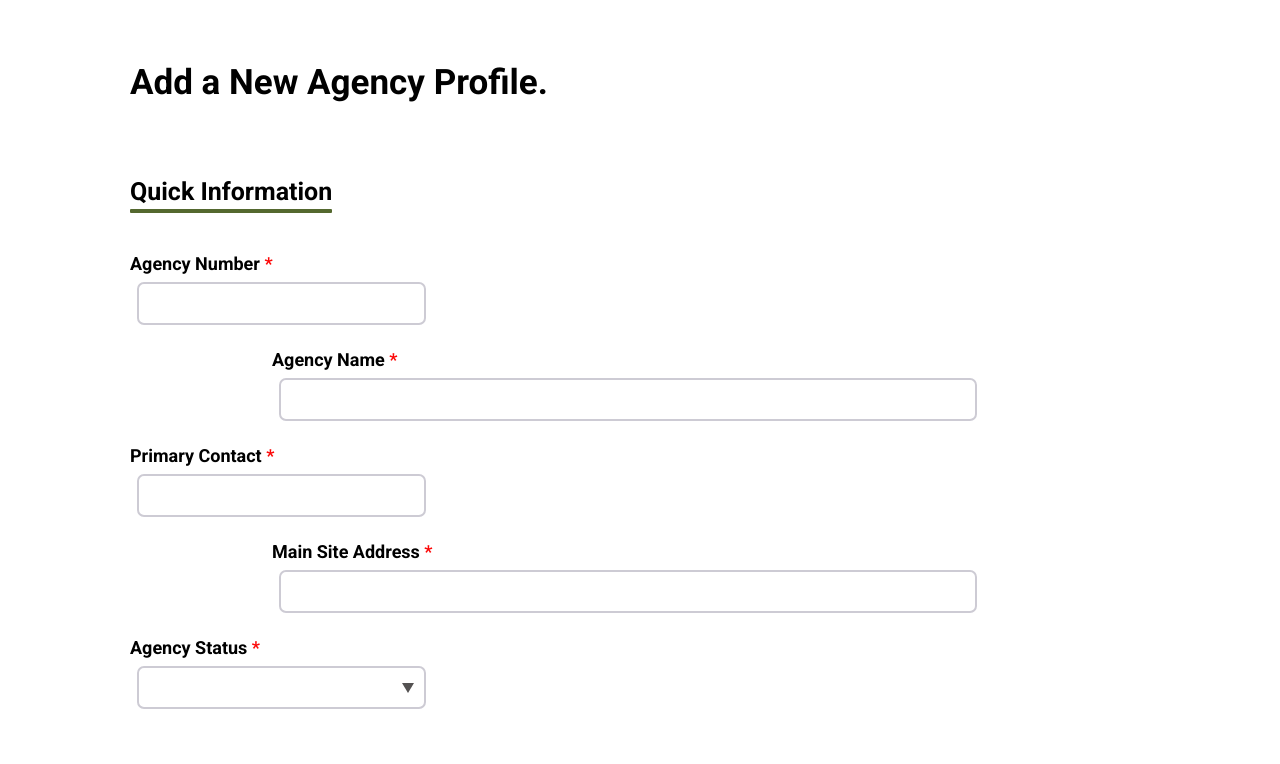
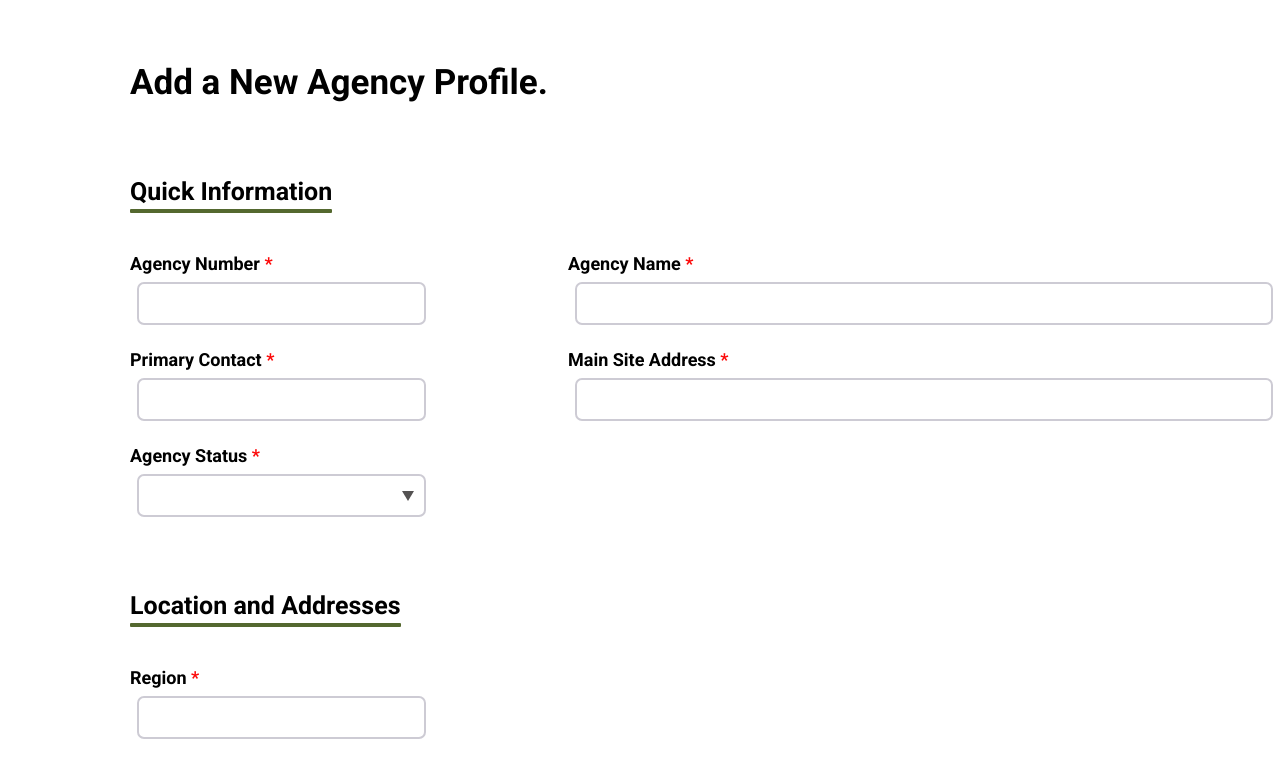
Before and after one commit to TritonSE/FSD-Distribution-Web-App, a React (Create React App) app: page / in a window 1280 px wide. Shown: the top 764 px of the page. Built offline with nearby package versions, Linux system fonts and the light colour scheme.

Commit message:
Changed form body margins

```diff
--- a/src/pages/agency-profile-form/formstyle.css
+++ b/src/pages/agency-profile-form/formstyle.css
@@ -1,5 +1,5 @@
 .form-body {
-  margin: 62px 318px 64px 130px;
+  margin: 62px 0px 64px 130px;
 }
 
 .form-title {
```
Also changed, not shown: 1 other file (tests, documents, lock files or other folders).
